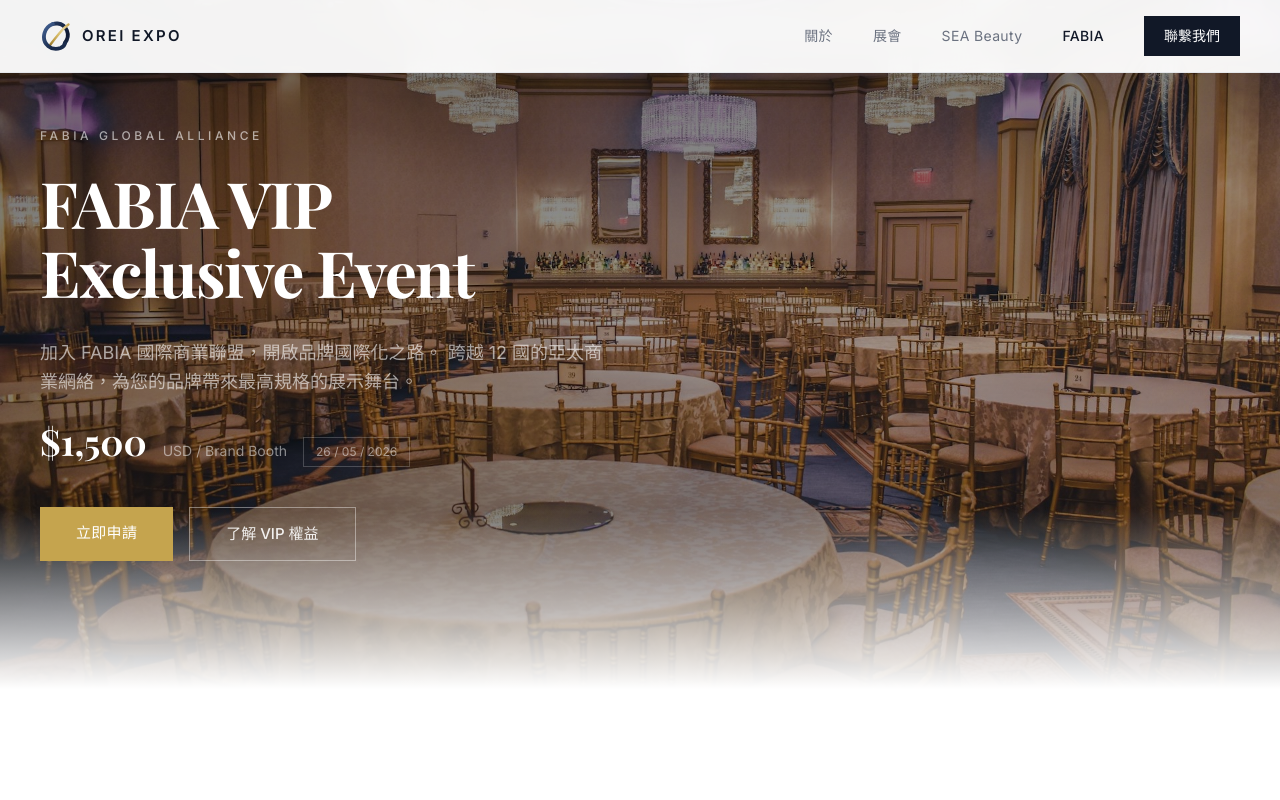
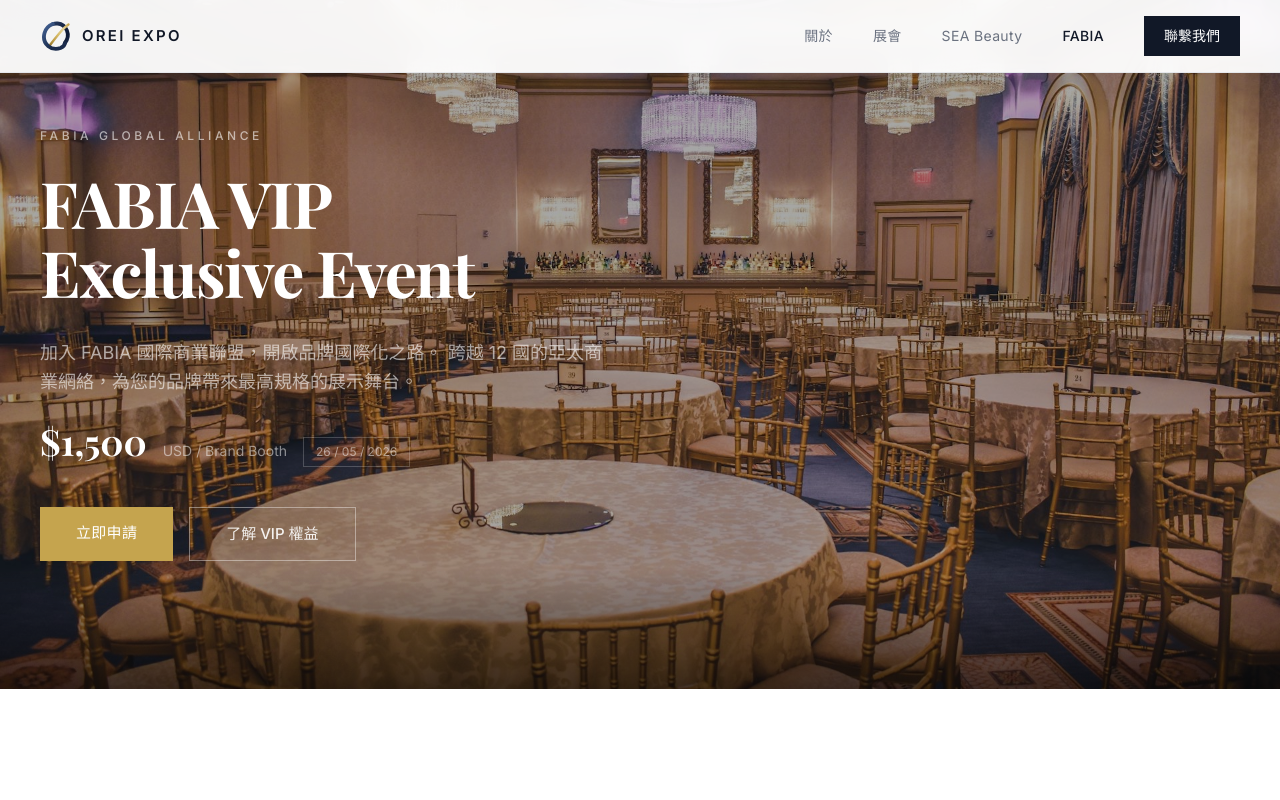
Before and after one commit to Aaronyu1229/shirley-orei-expo, a Next.js app: page /fabia in a window 1280 px wide. Shown: the top 800 px of the page. Built offline with nearby package versions, Linux system fonts and the light colour scheme.

Commit message:
fix: hero overlay — uniform dark tint, remove white bottom fade

```diff
--- a/src/app/globals.css
+++ b/src/app/globals.css
@@ -144,9 +144,7 @@
   .hero-overlay {
     position: absolute;
     inset: 0;
-    background:
-      linear-gradient(to right, rgba(0, 0, 0, 0.35) 0%, rgba(0, 0, 0, 0.2) 100%),
-      linear-gradient(to bottom, rgba(0, 0, 0, 0.4) 0%, rgba(0, 0, 0, 0.15) 50%, rgba(0, 0, 0, 0.45) 100%);
+    background: rgba(0, 0, 0, 0.35);
   }
 
   .hero-fade-bottom {
@@ -154,8 +152,8 @@
     bottom: 0;
     left: 0;
     right: 0;
-    height: 180px;
-    background: linear-gradient(to top, #ffffff 0%, transparent 100%);
+    height: 120px;
+    background: linear-gradient(to top, rgba(0, 0, 0, 0.6) 0%, transparent 100%);
     pointer-events: none;
   }
 
```
